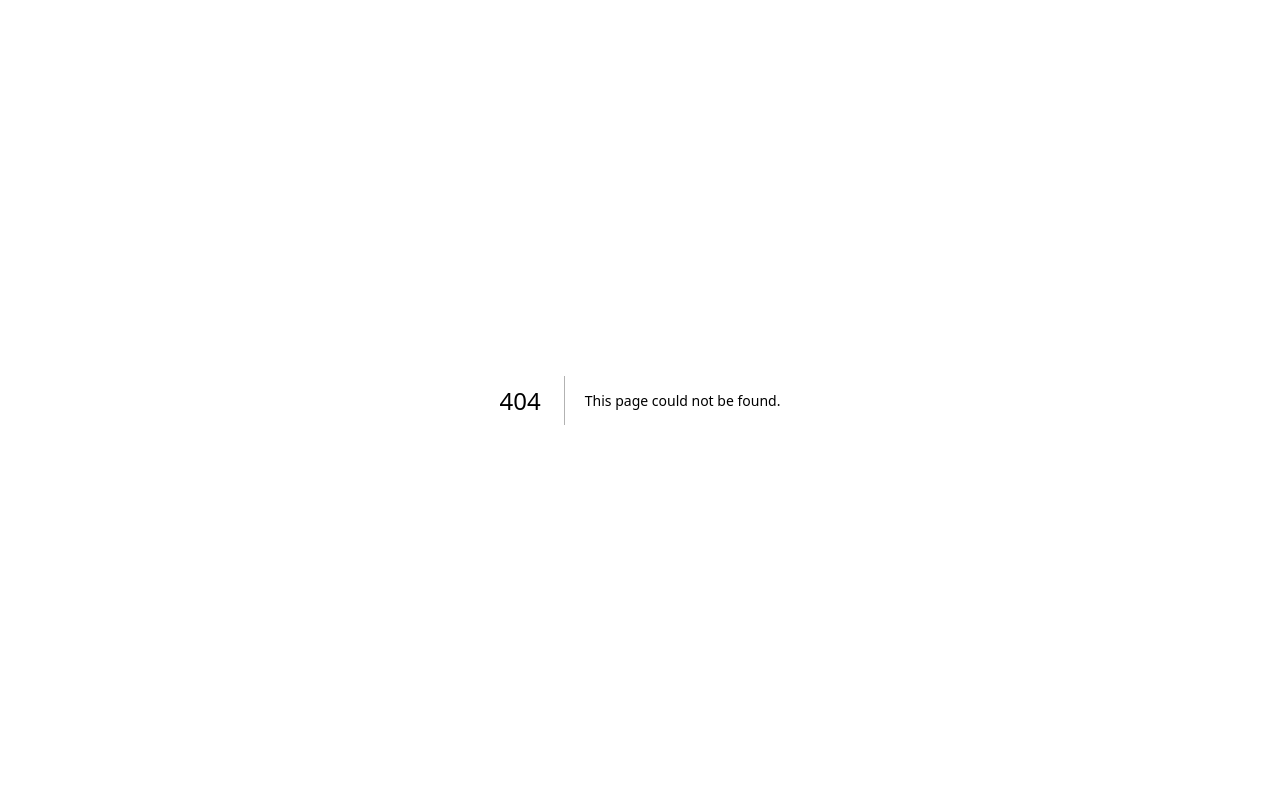
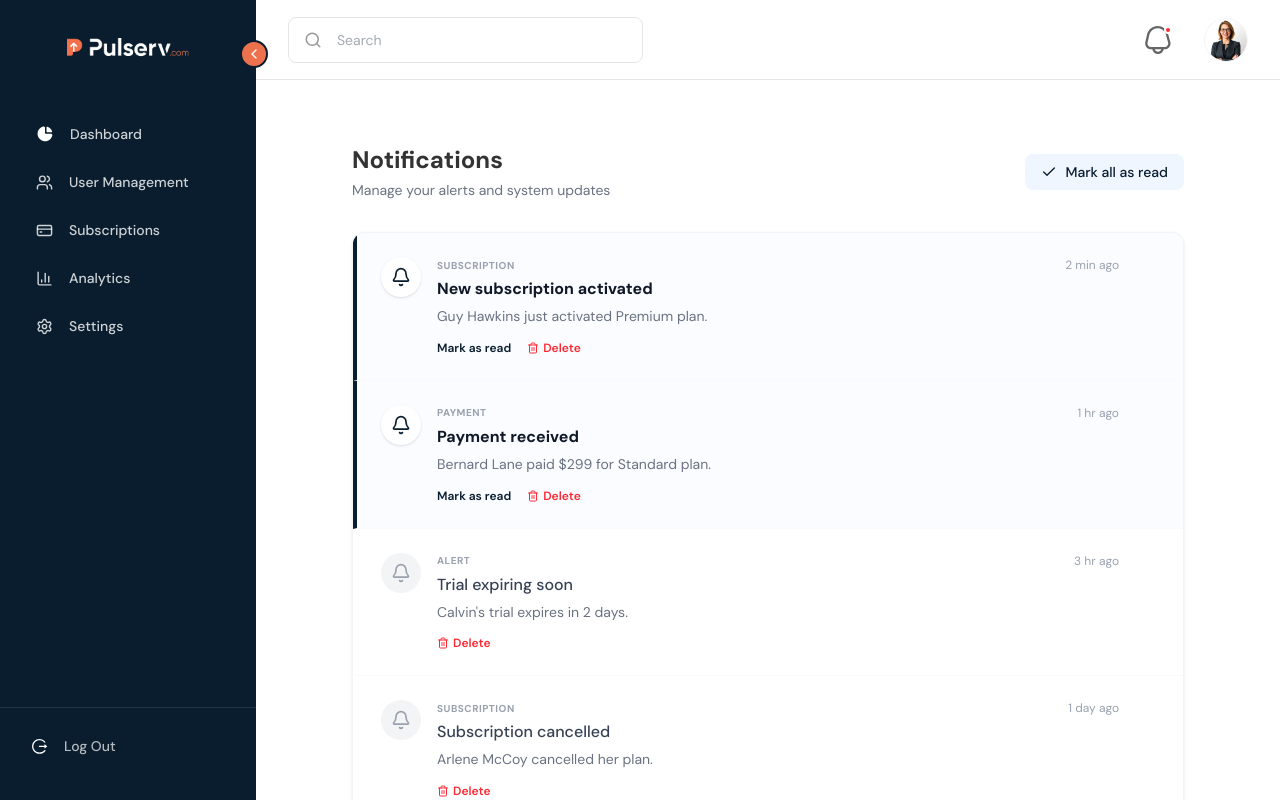
Before and after one commit to AlrightTech/Pulserve-Admin-Panel-UI, a Next.js app: page /notifications in a window 1280 px wide. Before the commit this address had no page. Built offline with nearby package versions, Linux system fonts and the light colour scheme.

Commit message:
notification-page-done

```diff
--- a/app/(user-dashboard)/components/layout/Navbar.tsx
+++ b/app/(user-dashboard)/components/layout/Navbar.tsx
@@ -3,6 +3,7 @@ import React, { useState, useRef, useEffect } from 'react';
 import { Menu, Search, X, LogOut, Settings, User, ChevronRight } from "lucide-react";
 import Image from 'next/image';
 import Link from 'next/link';
+import { useRouter } from 'next/navigation'; // Step 1: Router import karein
 
 const notifications = [
   { id: 1, title: "New subscription activated", desc: "Guy Hawkins just activated Premium plan.", time: "2 min ago", unread: true },
@@ -12,12 +13,14 @@ const notifications = [
 ];
 
 const Navbar = ({ onMenuClick }: { onMenuClick: () => void }) => {
+  const router = useRouter(); // Step 2: Router initialize karein
   const [isSearchOpen,  setIsSearchOpen]  = useState(false);
   const [isNotiOpen,    setIsNotiOpen]    = useState(false);
   const [isProfileOpen, setIsProfileOpen] = useState(false);
   const [notifList,     setNotifList]     = useState(notifications);
   const [isMobile,      setIsMobile]      = useState(false);
 
+  // ... (Baaki saare refs aur effects wahi rahenge)
   const notiButtonRef    = useRef<HTMLButtonElement>(null);
   const profileButtonRef = useRef<HTMLDivElement>(null);
   const notiDropRef      = useRef<HTMLDivElement>(null);
@@ -26,7 +29,6 @@ const Navbar = ({ onMenuClick }: { onMenuClick: () => void }) => {
   const [notiPos,    setNotiPos]    = useState({ top: 0, right: 0 });
   const [profilePos, setProfilePos] = useState({ top: 0, right: 0 });
 
-  // Mobile check
   useEffect(() => {
     const checkMobile = () => setIsMobile(window.innerWidth < 640);
     checkMobile();
@@ -56,7 +58,6 @@ const Navbar = ({ onMenuClick }: { onMenuClick: () => void }) => {
     setIsNotiOpen(false);
   };
 
-  // Click outside handler
   useEffect(() => {
     const handler = (e: MouseEvent) => {
       const target = e.target as Node;
@@ -77,11 +78,20 @@ const Navbar = ({ onMenuClick }: { onMenuClick: () => void }) => {
   const unreadCount = notifList.filter(n => n.unread).length;
   const markAllRead = () => setNotifList(prev => prev.map(n => ({ ...n, unread: false })));
 
+  // Navigation Handlers
+  const handleLogout = () => {
+    setIsProfileOpen(false);
+    router.push('/login'); // localhost:3000/login par le jayega
+  };
+
+  const handleViewAllNotifications = () => {
+    setIsNotiOpen(false);
+    router.push('/notifications'); // folder structure ke mutabiq route
+  };
+
   return (
     <>
       <header className="h-16 lg:h-20 bg-white border-b border-[#0000001A] flex items-center justify-between px-4 lg:px-8 sticky top-0 z-30">
-
-        {/* Left Section */}
         <div className="flex items-center gap-3 flex-1">
           <button
             onClick={onMenuClick}
@@ -118,10 +128,7 @@ const Navbar = ({ onMenuClick }: { onMenuClick: () => void }) => {
           </div>
         </div>
 
-        {/* Right Section */}
         <div className={`items-center gap-3 lg:gap-6 ml-3 ${isSearchOpen ? "hidden sm:flex" : "flex"}`}>
-
-          {/* Notification Bell */}
           <button
             ref={notiButtonRef}
             onClick={openNoti}
@@ -139,7 +146,6 @@ const Navbar = ({ onMenuClick }: { onMenuClick: () => void }) => {
             )}
           </button>
 
-          {/* Profile Avatar */}
           <div
             ref={profileButtonRef}
             onClick={openProfile}
@@ -147,7 +153,6 @@ const Navbar = ({ onMenuClick }: { onMenuClick: () => void }) => {
           >
             <Image src="/images/profile-img.png" alt="Profile" fill className="object-cover" />
           </div>
-
         </div>
       </header>
 
@@ -162,7 +167,7 @@ const Navbar = ({ onMenuClick }: { onMenuClick: () => void }) => {
           }
           className="fixed w-[90vw] sm:w-80 bg-white rounded-xl border border-gray-100 shadow-xl z-[999] overflow-hidden"
         >
-          {/* Header */}
+          {/* ... Header & List (Wahi purana UI) */}
           <div className="flex items-center justify-between px-4 py-3 border-b border-gray-100">
             <div className="flex items-center gap-2">
               <p className="text-sm font-bold text-custom-charcoal">Notifications</p>
@@ -182,7 +187,6 @@ const Navbar = ({ onMenuClick }: { onMenuClick: () => void }) => {
             )}
           </div>
 
-          {/* List */}
           <div className="max-h-72 overflow-y-auto divide-y divide-gray-50">
             {notifList.map(n => (
               <div
@@ -201,9 +205,12 @@ const Navbar = ({ onMenuClick }: { onMenuClick: () => void }) => {
             ))}
           </div>
 
-          {/* Footer */}
+          {/* Footer with Router Push */}
           <div className="border-t border-gray-100 px-4 py-2.5">
-            <button className="w-full text-xs text-center text-custom-coral font-medium hover:underline flex items-center justify-center gap-1 cursor-pointer">
+            <button
+              onClick={handleViewAllNotifications} // Click handle kiya
+              className="w-full text-xs text-center text-custom-coral font-medium hover:underline flex items-center justify-center gap-1 cursor-pointer"
+            >
               View all notifications <ChevronRight size={12} />
             </button>
           </div>
@@ -217,30 +224,26 @@ const Navbar = ({ onMenuClick }: { onMenuClick: () => void }) => {
           style={{ top: profilePos.top, right: profilePos.right }}
           className="fixed w-56 bg-white rounded-xl border border-gray-100 shadow-xl z-[999] overflow-hidden"
         >
+          {/* ... Top Section */}
           <div className="px-4 py-3 border-b border-gray-100">
             <p className="text-sm font-bold text-custom-charcoal">System Admin</p>
             <p className="text-xs text-gray-400 mt-0.5">admin@pulserv.com</p>
           </div>
 
           <div className="py-1">
-            <Link
-              href="/settings"
-              onClick={() => setIsProfileOpen(false)}
-              className="flex items-center gap-3 px-4 py-2.5 text-sm text-gray-600 hover:bg-gray-50 transition-colors"
-            >
+            <Link href="/settings" onClick={() => setIsProfileOpen(false)} className="flex items-center gap-3 px-4 py-2.5 text-sm text-gray-600 hover:bg-gray-50 transition-colors">
               <User size={15} className="text-gray-400" /> My Profile
             </Link>
-            <Link
-              href="/settings"
-              onClick={() => setIsProfileOpen(false)}
-              className="flex items-center gap-3 px-4 py-2.5 text-sm text-gray-600 hover:bg-gray-50 transition-colors"
-            >
+            <Link href="/settings" onClick={() => setIsProfileOpen(false)} className="flex items-center gap-3 px-4 py-2.5 text-sm text-gray-600 hover:bg-gray-50 transition-colors">
               <Settings size={15} className="text-gray-400" /> Settings
             </Link>
           </div>
 
           <div className="border-t border-gray-100 py-1">
-            <button className="w-full flex items-center gap-3 px-4 py-2.5 text-sm text-red-500 hover:bg-red-50 transition-colors cursor-pointer">
+            <button
+              onClick={handleLogout} // Click handle kiya
+              className="w-full flex items-center gap-3 px-4 py-2.5 text-sm text-red-500 hover:bg-red-50 transition-colors cursor-pointer"
+            >
               <LogOut size={15} /> Logout
             </button>
           </div>
--- /dev/null
+++ b/app/(user-dashboard)/notifications/page.tsx
@@ -0,0 +1,115 @@
+"use client";
+import React, { useState } from 'react';
+import { Bell, Check, Trash2, MoreVertical, Filter } from 'lucide-react';
+
+const initialNotifications = [
+  { id: 1, title: "New subscription activated", desc: "Guy Hawkins just activated Premium plan.", time: "2 min ago", unread: true, category: "Subscription" },
+  { id: 2, title: "Payment received",           desc: "Bernard Lane paid $299 for Standard plan.", time: "1 hr ago",  unread: true, category: "Payment" },
+  { id: 3, title: "Trial expiring soon",         desc: "Calvin's trial expires in 2 days.",         time: "3 hr ago",  unread: false, category: "Alert" },
+  { id: 4, title: "Subscription cancelled",      desc: "Arlene McCoy cancelled her plan.",           time: "1 day ago", unread: false, category: "Subscription" },
+  { id: 5, title: "New Login Detected",          desc: "Your account was accessed from a new device.", time: "2 days ago", unread: false, category: "Security" },
+];
+
+const NotificationsPage = () => {
+  const [notifs, setNotifs] = useState(initialNotifications);
+
+  const markAsRead = (id: number) => {
+    setNotifs(notifs.map(n => n.id === id ? { ...n, unread: false } : n));
+  };
+
+  const deleteNotif = (id: number) => {
+    setNotifs(notifs.filter(n => n.id !== id));
+  };
+
+  const markAllRead = () => {
+    setNotifs(notifs.map(n => ({ ...n, unread: false })));
+  };
+
+  return (
+    <div className="p-4 lg:p-8 max-w-4xl mx-auto">
+      {/* Header Section */}
+      <div className="flex flex-col sm:flex-row sm:items-center justify-between gap-4 mb-8">
+        <div>
+          <h1 className="text-2xl font-bold text-custom-charcoal">Notifications</h1>
+          <p className="text-sm text-gray-500 mt-1">Manage your alerts and system updates</p>
+        </div>
+        <div className="flex items-center gap-3">
+          <button
+            onClick={markAllRead}
+            className="flex items-center gap-2 px-4 py-2 text-sm font-medium text-custom-dark-blue bg-blue-50 hover:bg-blue-100 rounded-lg transition-colors"
+          >
+            <Check size={16} /> Mark all as read
+          </button>
+        </div>
+      </div>
+
+      {/* Notifications List */}
+      <div className="bg-white border border-gray-100 rounded-xl shadow-sm overflow-hidden">
+        {notifs.length > 0 ? (
+          <div className="divide-y divide-gray-50">
+            {notifs.map((n) => (
+              <div
+                key={n.id}
+                className={`group flex items-start gap-4 p-4 lg:p-6 transition-all hover:bg-gray-50/80 ${
+                  n.unread ? "bg-blue-50/30 border-l-4 border-l-custom-dark-blue" : "border-l-4 border-l-transparent"
+                }`}
+              >
+                {/* Icon Wrapper */}
+                <div className={`p-2.5 rounded-full shrink-0 ${n.unread ? "bg-white shadow-sm" : "bg-gray-100"}`}>
+                  <Bell size={20} className={n.unread ? "text-custom-dark-blue" : "text-gray-400"} />
+                </div>
+
+                {/* Content */}
+                <div className="flex-1 min-w-0">
+                  <div className="flex items-center justify-between gap-2">
+                    <span className="text-[10px] font-bold uppercase tracking-wider text-gray-400">{n.category}</span>
+                    <span className="text-xs text-gray-400">{n.time}</span>
+                  </div>
+                  <h3 className={`text-sm lg:text-base mt-1 ${n.unread ? "font-bold text-gray-900" : "font-medium text-gray-700"}`}>
+                    {n.title}
+                  </h3>
+                  <p className="text-sm text-gray-500 mt-1 leading-relaxed">
+                    {n.desc}
+                  </p>
+
+                  {/* Actions (Visible on Hover) */}
+                  <div className="flex items-center gap-4 mt-3">
+                    {n.unread && (
+                      <button
+                        onClick={() => markAsRead(n.id)}
+                        className="text-xs font-semibold text-custom-dark-blue hover:underline"
+                      >
+                        Mark as read
+                      </button>
+                    )}
+                    <button
+                      onClick={() => deleteNotif(n.id)}
+                      className="text-xs font-semibold text-red-500 hover:underline flex items-center gap-1"
+                    >
+                      <Trash2 size={12} /> Delete
+                    </button>
+                  </div>
+                </div>
+
+                {/* Options Menu Button */}
+                <button className="opacity-0 group-hover:opacity-100 p-1 hover:bg-gray-200 rounded transition-all">
+                  <MoreVertical size={16} className="text-gray-400" />
+                </button>
+              </div>
+            ))}
+          </div>
+        ) : (
+          <div className="py-20 text-center">
+            <div className="bg-gray-50 w-16 h-16 rounded-full flex items-center justify-center mx-auto mb-4">
+              <Bell size={32} className="text-gray-300" />
+            </div>
+            <h3 className="text-lg font-medium text-gray-900">All caught up!</h3>
+            <p className="text-gray-500">No new notifications at the moment.</p>
+          </div>
+        )}
+      </div>
+    </div>
+  );
+};
+
+export default NotificationsPage;
```
